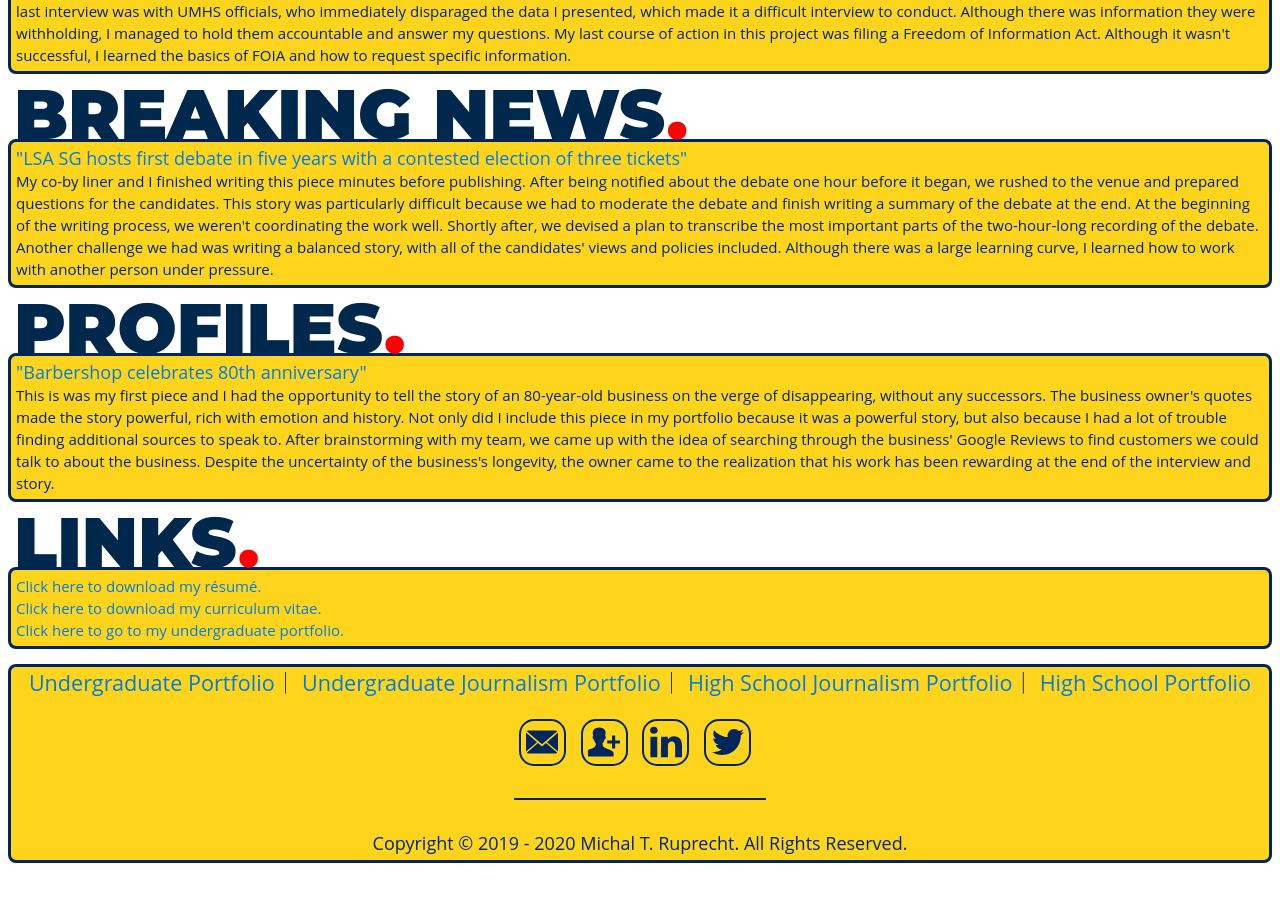
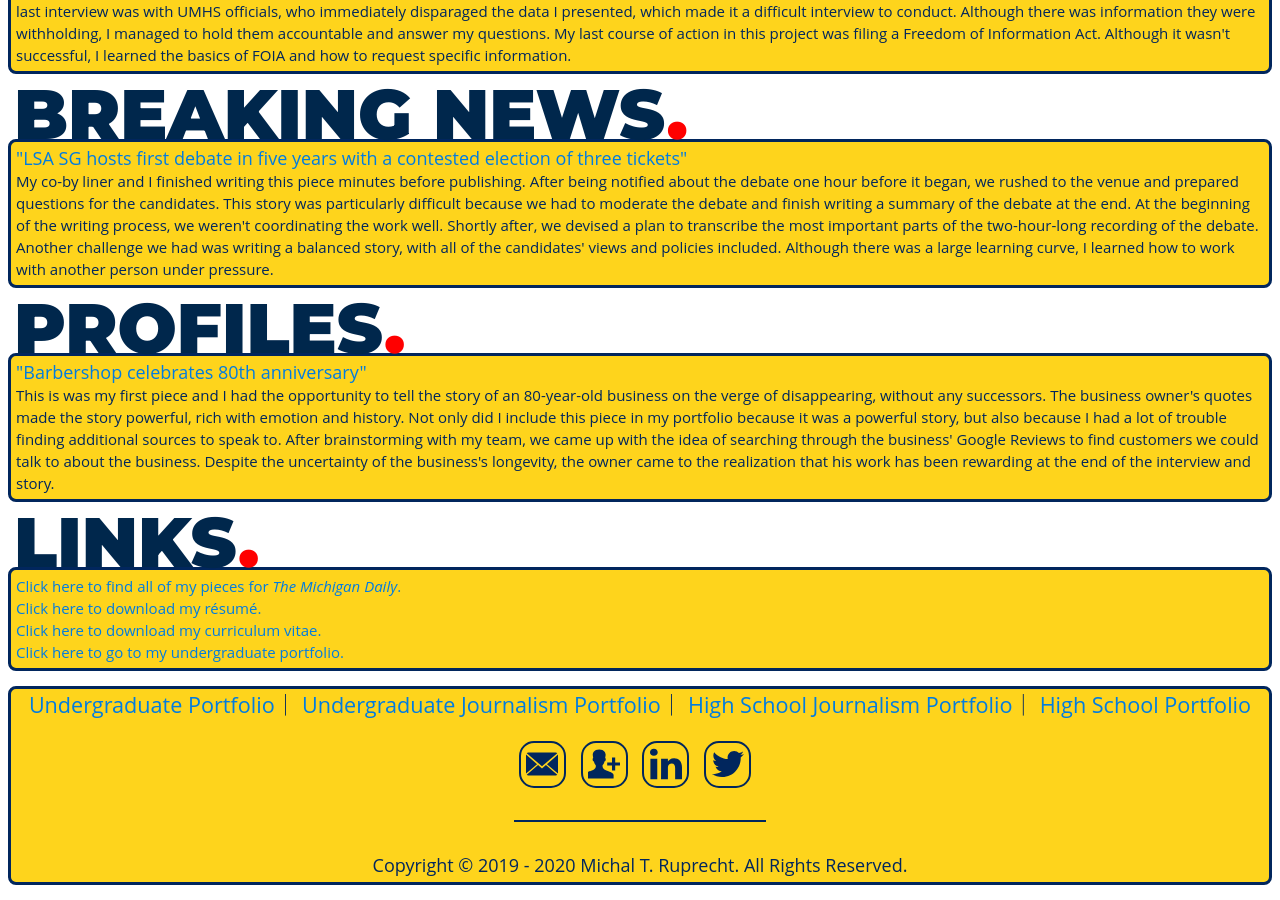
Before and after one commit to MichalRuprecht/michalruprecht.github.io, a Jekyll site: the page built from pages/journalism.html, in a window 1280 px wide and 900 px high, scrolled down 1769 px. Built offline with Jekyll 4.4.1, drawn with Linux system fonts in a browser that asks for light colours; before the commit the page ends 2647 px from its top, so only the background shows below that.

Commit message:
Update journalism.html

```diff
--- a/pages/journalism.html
+++ b/pages/journalism.html
@@ -59,7 +59,8 @@ title: Journalism Portfolio - Michal Ruprecht
         LINKS<font color="#FF0000">.</font>
       </div>
       <div class="college">
-        <h3><a href="http://resume.michalruprecht.com" target="_blank">Click here to download my résumé.</a>
+        <h3><a href="https://www.michigandaily.com/author/mrup" target="_blank">Click here to find all of my pieces for <i>The Michigan Daily</i>.</a>
+        <br /><a href="http://resume.michalruprecht.com" target="_blank">Click here to download my résumé.</a>
         <br /><a href="http://cv.michalruprecht.com" target="_blank">Click here to download my curriculum vitae.</a>
         <br /><a href="http://michalruprecht.com">Click here to go to my undergraduate portfolio.</a>
       </h3>
```
